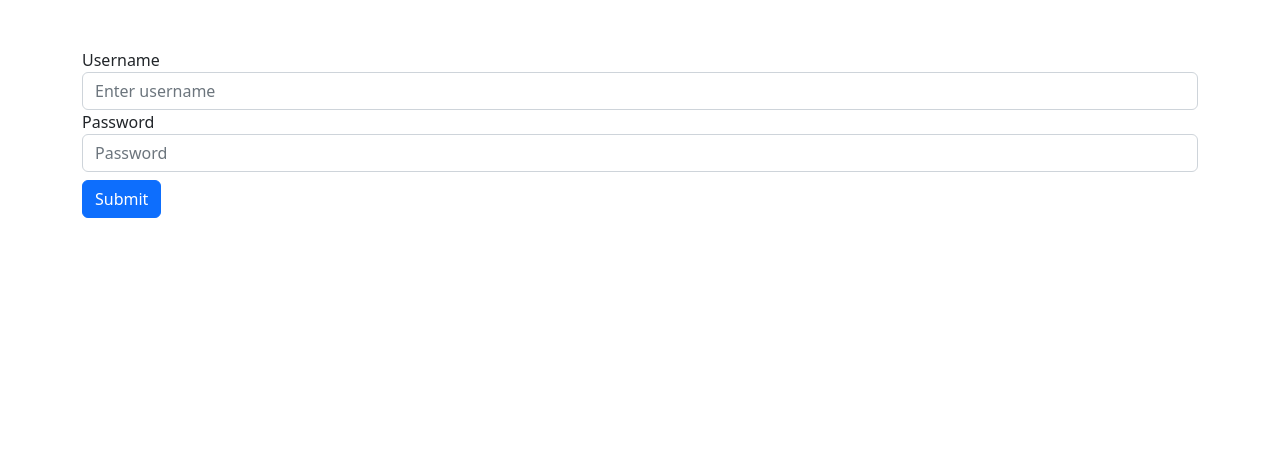
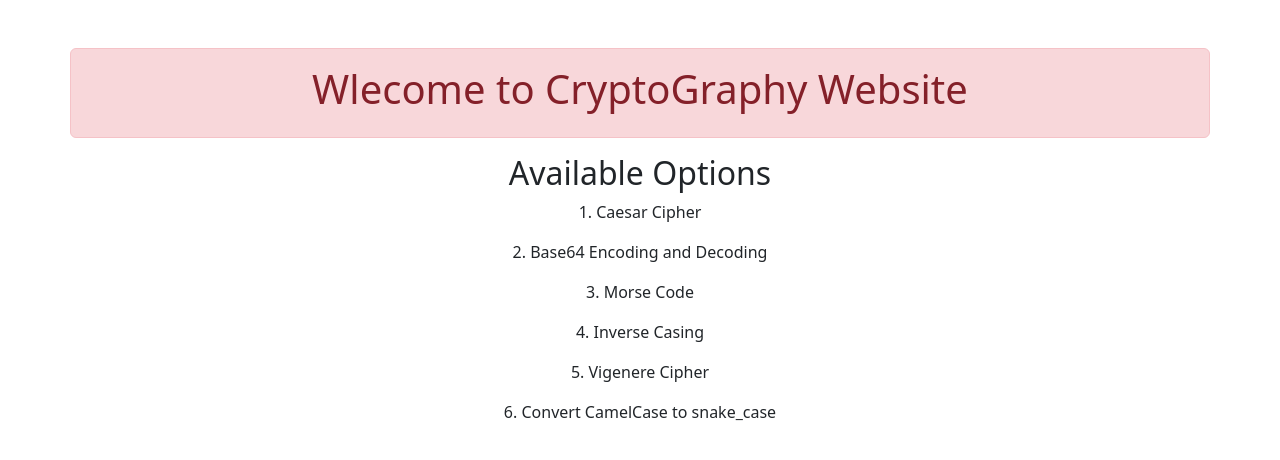
Before and after one commit to hackerspider09/simple-cryptography-website, a Django app: page / in a window 1280 px wide. Shown: the part 56-516 px from the top of the page. Run offline with Django 4.2, Linux system fonts and the light colour scheme.

Commit message:
Home page updated

```diff
--- a/crypto/app/templates/base.html
+++ b/crypto/app/templates/base.html
@@ -5,7 +5,7 @@
     <meta charset="UTF-8">
     <meta http-equiv="X-UA-Compatible" content="IE=edge">
     <meta name="viewport" content="width=device-width, initial-scale=1.0">
-    <title>Kedar</title>
+    <title>{{title}}</title>
     <link rel="stylesheet" href="	https://cdn.jsdelivr.net/npm/bootstrap@5.2.3/dist/css/bootstrap.min.css">
     <link rel="stylesheet" href="{% static 'crypto.css' %}">
 </head>
--- a/crypto/app/templates/home.html
+++ b/crypto/app/templates/home.html
@@ -1,6 +1,17 @@
 {% extends 'base.html' %}
 
 {% block crypto %}
-    <h1>Wlecome to CryptoGraphy</h1>
+<div class="container alert alert-danger text-center mt-5">
+    <h1>Wlecome to CryptoGraphy Website</h1>
+</div>
+<div class="container text-center">
+    <h2>Available Options</h2>
+    <p>1. Caesar Cipher</p>
+    <p>2. Base64 Encoding and Decoding</p>
+    <p>3. Morse Code</p>
+    <p>4. Inverse Casing </p>
+    <p>5. Vigenere Cipher </p>
+    <p>6. Convert CamelCase to snake_case</p>
+</div>
 
 {% endblock crypto %}
--- a/crypto/app/templates/navbar.html
+++ b/crypto/app/templates/navbar.html
@@ -1,13 +1,13 @@
 <nav class="navbar navbar-dark bg-dark">
     <div class="container-fluid">
-      <a class="navbar-brand" href="#">CryptoGraphy</a>
+      <a class="navbar-brand" href="{% url 'home' %}">CryptoGraphy</a>
       <button class="navbar-toggler" type="button" data-bs-toggle="collapse" data-bs-target="#navbarNav" aria-controls="navbarNav" aria-expanded="false" aria-label="Toggle navigation">
         <span class="navbar-toggler-icon"></span>
       </button>
       <div class="collapse navbar-collapse" id="navbarNav">
         <ul class="navbar-nav">
           <li class="nav-item">
-            <a class="nav-link active" aria-current="page" href="#">Home</a>
+            <a class="nav-link active" aria-current="page" href="{% url 'home' %}">Home</a>
           </li>
           {% if not user.is_authenticated %}
           <li class="nav-item">
--- a/crypto/app/urls.py
+++ b/crypto/app/urls.py
@@ -19,9 +19,9 @@ from . import views
 
 urlpatterns = [
     path('admin/', admin.site.urls),
-    path('home/', views.home, name='home'),
+    path('', views.home, name='home'),
     path('cryption/', views.cryption, name='cryption'),
-    path('', views.login, name='login'),
+    path('login/', views.login, name='login'),
     path('logout/', views.logout, name='logout'),
     path('signup/', views.signup, name='signup'),
 ]
--- a/crypto/app/views.py
+++ b/crypto/app/views.py
@@ -8,9 +8,10 @@ from django.contrib import messages
 # Create your views here.
 def home(request):
     if request.user.is_authenticated:
-         return render(request,"crypto.html")
+         return render(request,"crypto.html",{'title':"main-page"})
     else:
-        return redirect("login")
+        return render(request,"home.html",{'title':"home-page"})
+
 
 
 @login_required
@@ -94,7 +95,7 @@ def login(request):
             messages.warning(request,"Invalid Credential")
             return redirect("login")
     else:
-        return render(request,"login.html")
+        return render(request,"login.html",{'title':"login-page"})
 
 @login_required
 def logout(request):
@@ -125,4 +126,4 @@ def signup(request):
             return redirect("login")
         else:
             return render(request,"signup.html",{"messages":message})
-    return render(request,"signup.html")
+    return render(request,"signup.html",{'title':"signup-page"})
```
Also changed, not shown: crypto/db.sqlite3.
